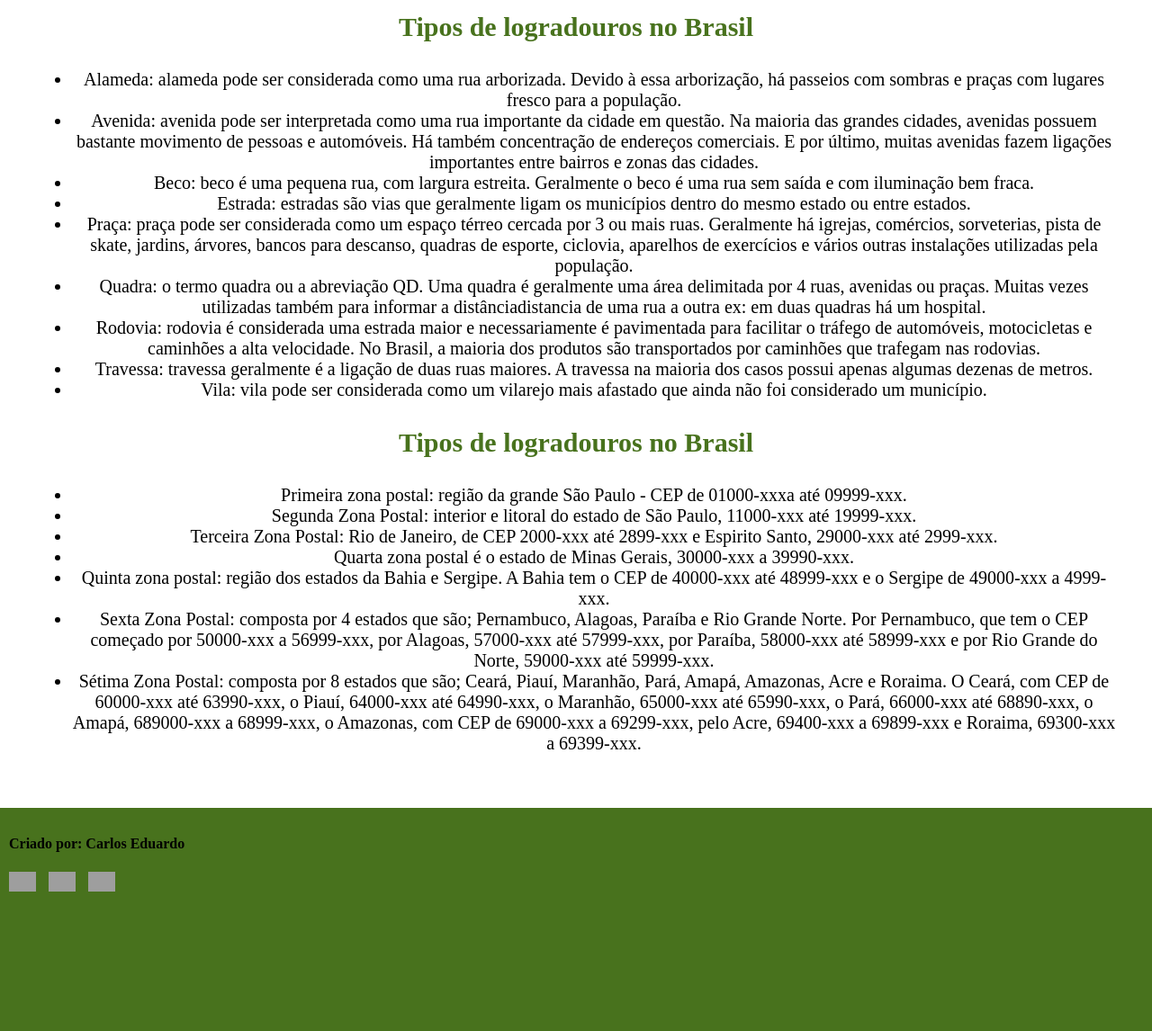
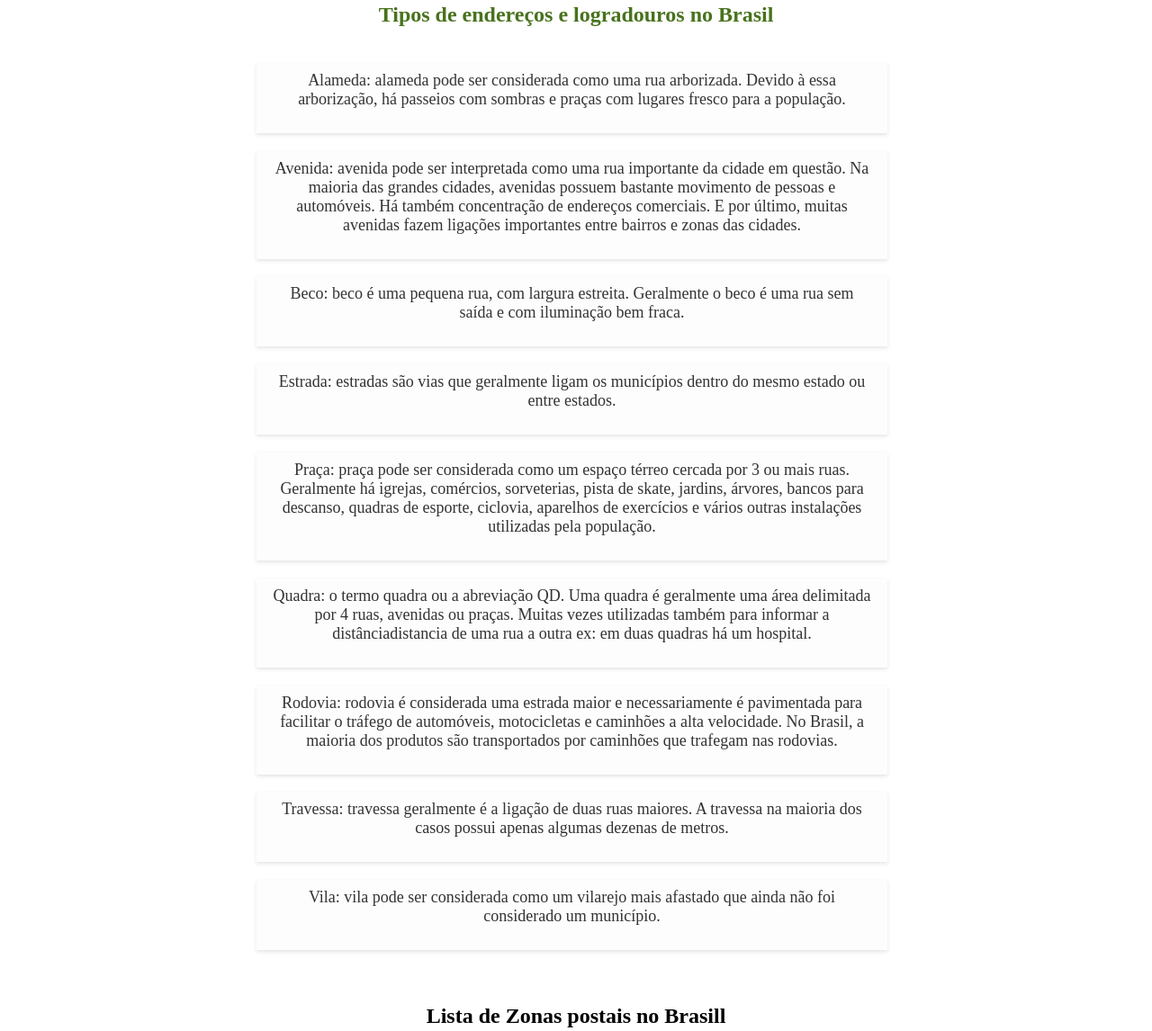
Before and after one commit to carlosEduardo704/rastreador_de_encomendas, a plain HTML site: page templates/buscaCep.html in a window 1280 px wide. Shown: the part 611-1757 px from the top of the page at 90% size. Before the commit the page ends 1616 px from the top, so only its background shows below. Drawn offline with Linux system fonts and the light colour scheme; no server answers; grey boxes are pictures that could not be loaded.

Commit message:
construindo pagina buscaCep

```diff
--- a/static/css/buscaCepStyle.css
+++ b/static/css/buscaCepStyle.css
@@ -71,7 +71,7 @@ input::placeholder {
 }
 
 .pesquisar:hover {
-    background-color: #48721d;
+    background-color: rgb(72, 114, 29, 0.0);
 }
 
 .pesquisar {
@@ -84,46 +84,22 @@ input::placeholder {
     border: transparent;
 }
 
-.buttonLoginCadastre_se {
-    background-color: #FFFFFF;
-    margin-inline: 10px;
-    width: 130.9px;
-    height: 50px;
-    font-size: 20px;
-    color: #6EAF2C;
-    font-weight: bold;
-    border: transparent;
-}
-
-.buttonLoginCadastre_se:hover {
-    background-color: #D9D9D9;
-}
-
 #como-rastrear {
+    background-color: #ffffff;
+    padding: 40px;
     text-align: center;
 }
 
-.divInformacoes {
-    display: row;
-    padding: 20px;
-    padding-top: 0;
-    font-size: 20px;
-    color: #48721d;
+.lista {
+    background-color: #fdfdfd;
+    box-shadow: 0 2px 4px rgba(216,216,216,.68);
+    padding: 0.5em 1em 1.5em;
+    font-size: 1.2em;
+    color: #333;
+    list-style-type: none;
+    margin-bottom: 1.1em;
+    width: 70%;
 }
-
-h3 {
-    color: #333333;
-}
-
-.icones {
-    width: 150px;
-    color: #48721d;
-}
-
-.p-informacoes {
-    font-family: proxima-nova, Arial, sans-serif;
-}
-
 
 /* HEADER - rodapé*/
 .copyright {
--- a/templates/buscaCep.html
+++ b/templates/buscaCep.html
@@ -31,69 +31,68 @@
     </div>
 
     <!-- Seção de informações -->
-    <section id="como-rastrear" style="background-color: #ffffff; padding: 40px;">
-        <p style="font-size: 30px; color: #48721d; font-weight: bold;">
-            Tipos de logradouros no Brasil</p>
+    <section id="como-rastrear">
 
-        <div style="font-size: 20px;">
+        <h2 style="color: #48721d;">Tipos de endereços e logradouros no Brasil</h2>
 
-            <ul>
-                <li>Alameda: alameda pode ser considerada como uma rua arborizada.
+        <div style="font-size: 15px; margin-left: 20%;">
+
+            <ul style="padding: 5px; display: inline-block; text-align: center;">
+                <li class="lista">Alameda: alameda pode ser considerada como uma rua arborizada.
                     Devido à essa arborização, há passeios com sombras e praças com lugares fresco para a população.</li>
 
-                <li>Avenida: avenida pode ser interpretada como uma rua importante da cidade em questão.
+                <li class="lista">Avenida: avenida pode ser interpretada como uma rua importante da cidade em questão.
                     Na maioria das grandes cidades, avenidas possuem bastante movimento de pessoas e automóveis.
                     Há também concentração de endereços comerciais.
                     E por último, muitas avenidas fazem ligações importantes entre bairros e zonas das cidades.</li>
 
-                <li>Beco: beco é uma pequena rua, com largura estreita.
+                <li class="lista">Beco: beco é uma pequena rua, com largura estreita.
                     Geralmente o beco é uma rua sem saída e com iluminação bem fraca.</li>
 
-                <li>Estrada: estradas são vias que geralmente ligam os municípios dentro do mesmo estado ou entre estados.</li>
+                <li class="lista">Estrada: estradas são vias que geralmente ligam os municípios dentro do mesmo estado ou entre estados.</li>
 
-                <li>Praça: praça pode ser considerada como um espaço térreo cercada por 3 ou mais ruas.
+                <li class="lista">Praça: praça pode ser considerada como um espaço térreo cercada por 3 ou mais ruas.
                     Geralmente há igrejas, comércios, sorveterias, pista de skate, jardins, árvores, bancos para descanso,
                     quadras de esporte, ciclovia, aparelhos de exercícios e vários outras instalações utilizadas pela população.</li>
 
-                <li>Quadra: o termo quadra ou a abreviação QD. Uma quadra é geralmente uma área delimitada por 4 ruas, avenidas ou praças.
+                <li class="lista">Quadra: o termo quadra ou a abreviação QD. Uma quadra é geralmente uma área delimitada por 4 ruas, avenidas ou praças.
                     Muitas vezes utilizadas também para informar a distânciadistancia de uma rua a outra ex: em duas quadras há um hospital.</li>
 
-                <li>Rodovia: rodovia é considerada uma estrada maior e necessariamente é pavimentada
+                <li class="lista">Rodovia: rodovia é considerada uma estrada maior e necessariamente é pavimentada
                      para facilitar o tráfego de automóveis, motocicletas e caminhões a alta velocidade.
                     No Brasil, a maioria dos produtos são transportados por caminhões que trafegam nas rodovias.</li>
 
-                <li>Travessa: travessa geralmente é a ligação de duas ruas maiores.
+                <li class="lista">Travessa: travessa geralmente é a ligação de duas ruas maiores.
                     A travessa na maioria dos casos possui apenas algumas dezenas de metros.</li>
 
-                <li>Vila: vila pode ser considerada como um vilarejo mais afastado que ainda não foi considerado um município.</li>
+                <li class="lista">Vila: vila pode ser considerada como um vilarejo mais afastado que ainda não foi considerado um município.</li>
 
             </ul>
 
         </div>
 
-        <p style="font-size: 30px; color: #48721d; font-weight: bold;">
-            Tipos de logradouros no Brasil</p>
+        <h2 style="color: #48721d 0.4;">Lista de Zonas postais no Brasill</h2>
 
-        <div style="font-size: 20px;">
-            <ul>
-                <li>Primeira zona postal: região da grande São Paulo - CEP de 01000-xxxa até 09999-xxx.</li>
+        <div style="font-size: 15px; margin-left: 20%;">
+            <ul style="padding: 5px; display: inline-block; text-align: center;">
+                <li class="lista">Primeira zona postal: região da grande São Paulo - CEP de 01000-xxxa até 09999-xxx.</li>
 
-                <li>Segunda Zona Postal: interior e litoral do estado de São Paulo, 11000-xxx até 19999-xxx.</li>
+                <li class="lista">Segunda Zona Postal: interior e litoral do estado de São Paulo, 11000-xxx até 19999-xxx.</li>
 
-                <li>Terceira Zona Postal: Rio de Janeiro, de CEP 2000-xxx até 2899-xxx e Espirito Santo, 29000-xxx até 2999-xxx.</li>
+                <li class="lista">Terceira Zona Postal: Rio de Janeiro, de CEP 2000-xxx até 2899-xxx e Espirito Santo, 29000-xxx até 2999-xxx.</li>
 
-                <li>Quarta zona postal é o estado de Minas Gerais, 30000-xxx a 39990-xxx.</li>
+                <li class="lista">Quarta zona postal é o estado de Minas Gerais, 30000-xxx a 39990-xxx.</li>
 
-                <li>Quinta zona postal: região dos estados da Bahia e Sergipe.
+                <li class="lista">Quinta zona postal: região dos estados da Bahia e Sergipe.
                     A Bahia tem o CEP de 40000-xxx até 48999-xxx e o Sergipe de 49000-xxx a 4999-xxx.</li>
 
-                <li>
+                <li class="lista">
                     Sexta Zona Postal: composta por 4 estados que são; Pernambuco, Alagoas, Paraíba e Rio Grande Norte.
                     Por Pernambuco, que tem o CEP começado por 50000-xxx a 56999-xxx, por Alagoas, 57000-xxx até 57999-xxx,
                     por Paraíba, 58000-xxx até 58999-xxx e por Rio Grande do Norte, 59000-xxx até 59999-xxx.
-                </li>
+                </li class="lista">
 
-                <li>Sétima Zona Postal: composta por 8 estados que são; Ceará, Piauí, Maranhão, Pará, Amapá, Amazonas, Acre e Roraima.
+                <li class="lista">Sétima Zona Postal: composta por 8 estados que são; Ceará, Piauí, Maranhão, Pará, Amapá, Amazonas, Acre e Roraima.
                     O Ceará, com CEP de 60000-xxx até 63990-xxx, o Piauí, 64000-xxx até 64990-xxx, o Maranhão, 65000-xxx até 65990-xxx,
                     o Pará, 66000-xxx até 68890-xxx, o Amapá, 689000-xxx a 68999-xxx, o Amazonas, com CEP de 69000-xxx a 69299-xxx,
                     pelo Acre, 69400-xxx a 69899-xxx e Roraima, 69300-xxx a 69399-xxx.</li>
```
